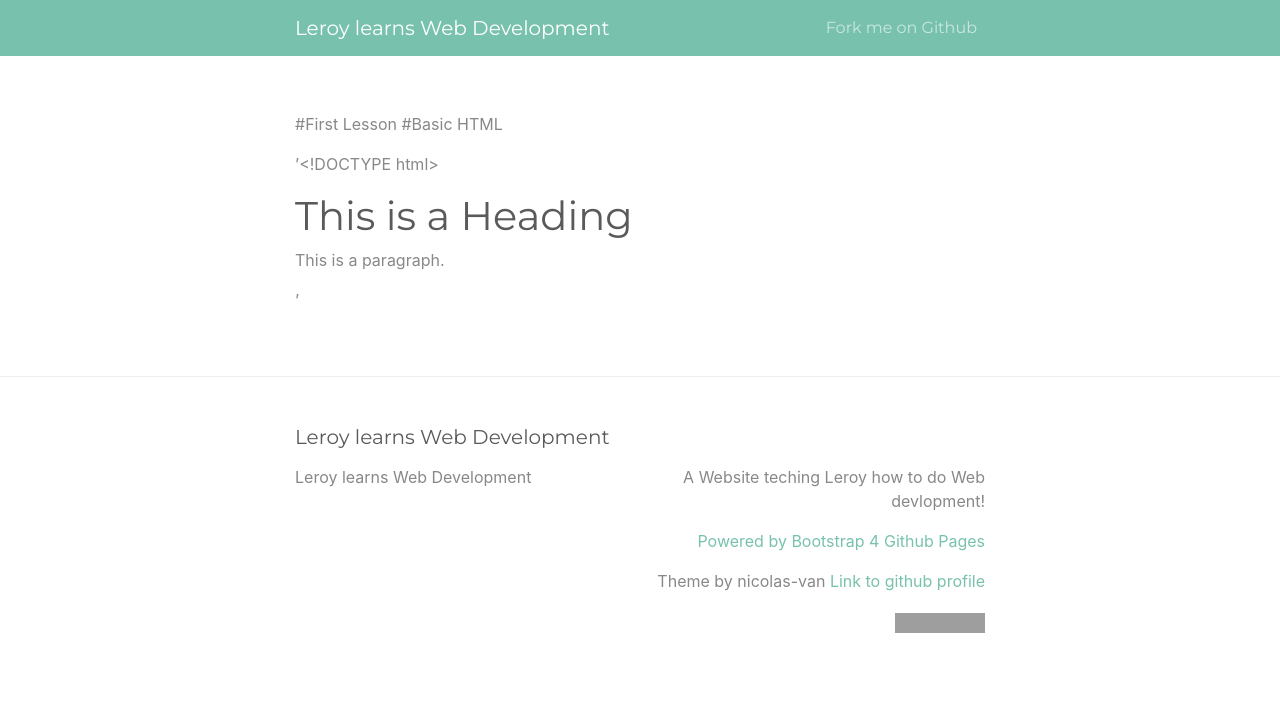
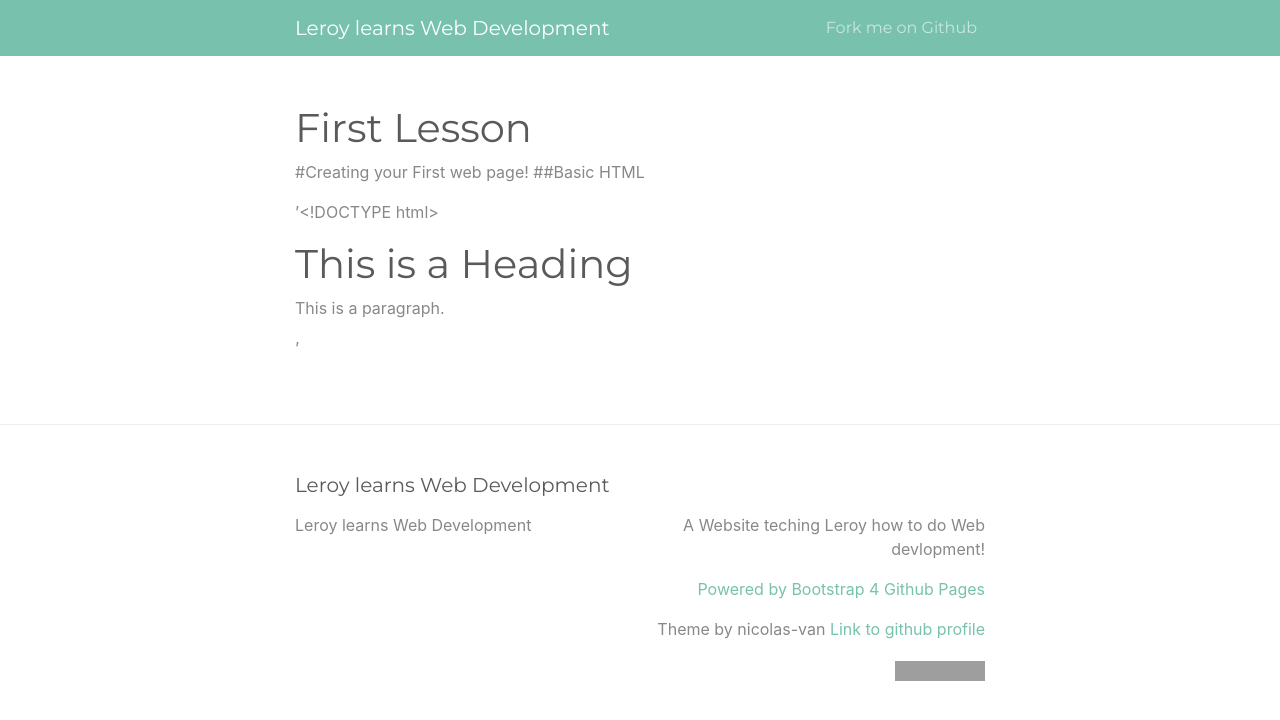
Before and after one commit to camilla-jones/leroy-learns, a Jekyll site: the page built from HTML/basic-html.md, in a window 1280 px wide. Shown: the top 720 px of the page. Built offline with Jekyll 4.4.1, drawn with Linux system fonts in a browser that asks for light colours; our own code applies the rules of GitHub Pages for plain Markdown files; grey boxes are pictures that could not be loaded.

Commit message:
Update basic-html.md

```diff
--- a/HTML/basic-html.md
+++ b/HTML/basic-html.md
@@ -1,5 +1,9 @@
-#First Lesson
-#Basic HTML
+---
+layout: home
+title: First Lesson
+---
+#Creating your First web page!
+##Basic HTML
 
 '<!DOCTYPE html>
 <html>
```
